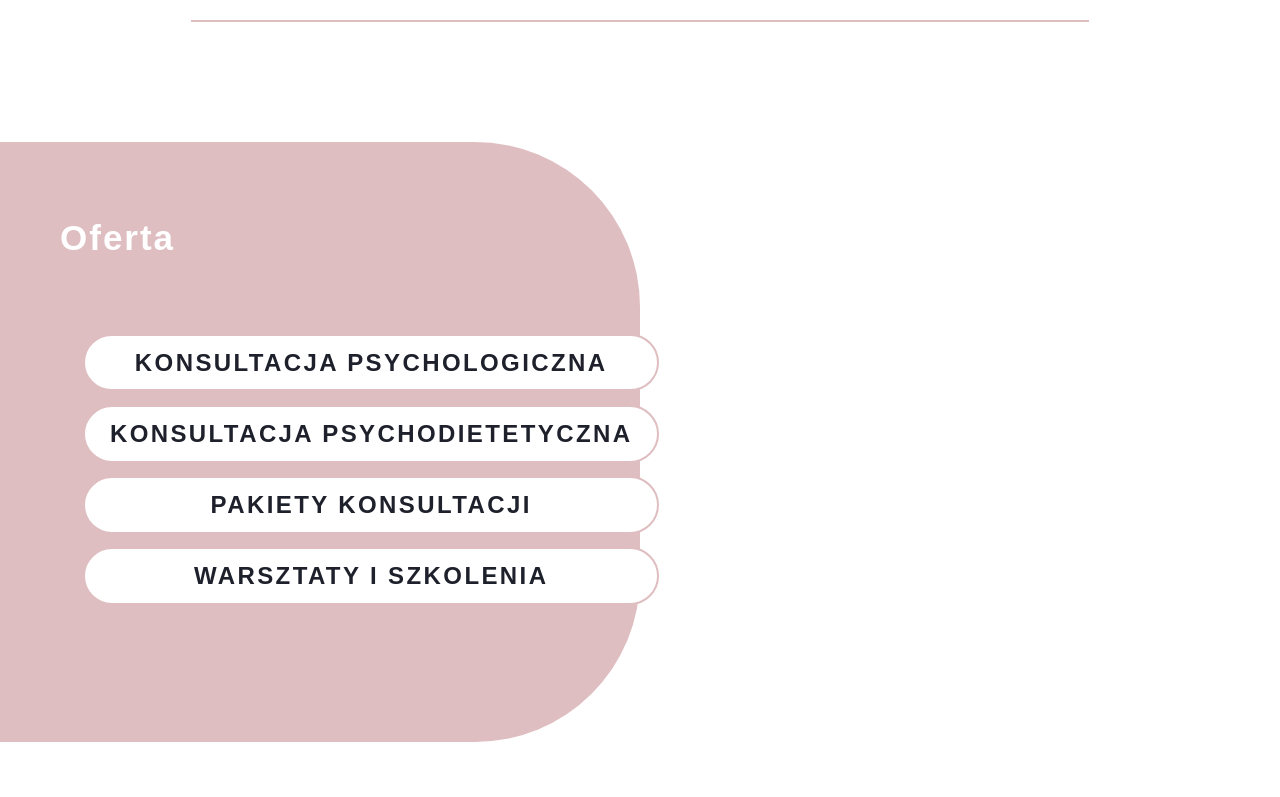
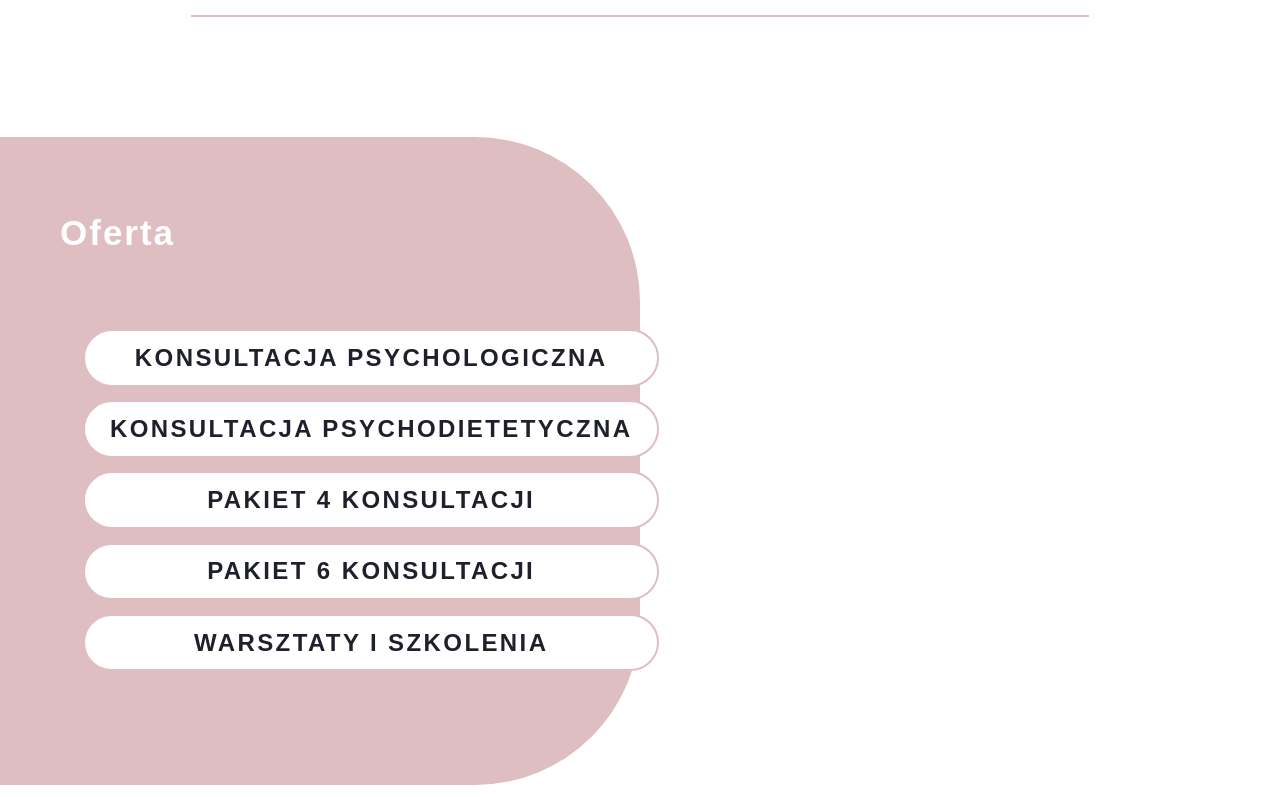
Before and after one commit to JakubPep/JakubPep.github.io, a React (Create React App) app: page / in a window 1280 px wide. Shown: the part 3560-4357 px from the top of the page. Built offline with nearby package versions, Linux system fonts and the light colour scheme.

Commit message:
few visual changes

```diff
--- a/src/components/PsychoSection.js
+++ b/src/components/PsychoSection.js
@@ -9,7 +9,6 @@ const PsychoSection = () => {
   return (
     <>
       <PsychoElement>
-        <h3 className="section-title">Konsultacje psychologiczne</h3>
         <DescriptionContainer className="reverse">
         <CirclePhoto
           className="photo-right"
@@ -20,6 +19,7 @@ const PsychoSection = () => {
           borderWidth="3px"
         />
         <div>
+        <h3 className="section-title">Konsultacje psychologiczne</h3>
           <p>
           Spotkania koncentrują się na pracy z przeżywanymi trudnościami i
           problemami.
@@ -45,7 +45,6 @@ const PsychoSection = () => {
       </PsychoElement>
 
       <PsychoElement>
-        <h3 className="section-title right">Konsultacje psychodietetyczne</h3>
         <DescriptionContainer >
         <CirclePhoto
           className="photo-right"
@@ -56,6 +55,7 @@ const PsychoSection = () => {
           borderWidth="3px"
         />
         <div>
+        <h3 className="section-title right">Konsultacje psychodietetyczne</h3>
         <p>
           Spotkania dotyczą Twoich doświadczeń związanych z odżywianiem się.
         </p>
--- a/src/components/menu/MenuMobile.js
+++ b/src/components/menu/MenuMobile.js
@@ -30,10 +30,10 @@ const MenuMobile = () => {
     <>
       <MenuBar>
         <MenuHidden>
-          <button onClick={toggleMenuActive}>
+          <button className="menu-toggler" onClick={toggleMenuActive}>
             <img src={faBars} alt="rozwiń menu"></img>
           </button>
-          <button onClick={ScrollToTop}>
+          <button className="menubar-logo" onClick={ScrollToTop}>
             <img
               className="menuLogoSmall"
               src={logoSmall}
--- a/src/components/offer/OfferSection.js
+++ b/src/components/offer/OfferSection.js
@@ -60,11 +60,9 @@ const OfferSection = () => {
         setDetails({
           title:
             "W przypadku dłuższej współpracy, masz możliwość wykupienia pakietu spotkań:",
-          firstP: "4 konsultacje // do wykorzystania w ciągu 60 dni //",
-          secondP: "Koszt: 500 zł",
-          thirdP: "     ",
-          fourthP: "6 konsultacji //do wykorzystania w ciągu 90 dni//",
-          fifthP: "Koszt: 700 zł",
+          firstP: "4 konsultacje",
+          secondP: "// do wykorzystania w ciągu 60 dni //",
+          price: "500 zł",
         });
         if (activeOffer === "3") {
           setShowDetails(false);
@@ -76,29 +74,27 @@ const OfferSection = () => {
         break;
       case "4":
         setDetails({
-          title: "Warsztaty i szkolenia",
-          firstP:
-            "Osoby/firmy zainteresowane ofertą warsztatów i szkoleń z zakresu psychologii zapraszam do kontaktu.",
-          price: "ustalany indywidualnie",
-          time: "ustalany indywidualnie",
+          title:
+            "W przypadku dłuższej współpracy, masz możliwość wykupienia pakietu spotkań:",
+          firstP: "6 konsultacji",
+          secondP: "//do wykorzystania w ciągu 90 dni//",
+          price: "700 zł",
         });
         if (activeOffer === "4") {
           setShowDetails(false);
           setActiveOffer("");
         } else {
           setShowDetails(true);
-          setActiveOffer("4");
+          setActiveOffer("54");
         }
         break;
       case "5":
         setDetails({
-          title: "Na tym spotkaniu:",
+          title: "Warsztaty i szkolenia",
           firstP:
-            "In velit culpa magna eiusmod laboris anim non esse ipsum exercitation. Minim consectetur deserunt dolore sunt mollit excepteur minim eu aute. Occaecat non ex anim excepteur dolor commodo.",
-          secondP: "I tak się to życie toczy. No.",
-          thirdP: "I tak się to życie toczy. No.",
-          fourthP: "I tak się to życie toczy. No.",
-          fifthP: "I tak się to życie toczy. No.",
+            "Osoby/firmy zainteresowane ofertą warsztatów i szkoleń z zakresu psychologii zapraszam do kontaktu.",
+          price: "ustalany indywidualnie",
+          time: "ustalany indywidualnie",
         });
         if (activeOffer === "5") {
           setShowDetails(false);
@@ -171,8 +167,9 @@ const OfferSection = () => {
           <h3 className="section-title">Oferta</h3>
           <Offer value={"1"} offerName="Konsultacja psychologiczna"></Offer>
           <Offer value={"2"} offerName="Konsultacja psychodietetyczna" />
-          <Offer value={"3"} offerName="Pakiety konsultacji" />
-          <Offer value={"4"} offerName="Warsztaty i szkolenia" />
+          <Offer value={"3"} offerName="Pakiet 4 konsultacji" />
+          <Offer value={"4"} offerName="Pakiet 6 konsultacji" />
+          <Offer value={"5"} offerName="Warsztaty i szkolenia" />
         </OfferListContainer>
         {showDetails && windowWidth > "650" && <OfferDetails />}
       </OfferDescrContainer>
--- a/src/styledComponents/footer.styled.js
+++ b/src/styledComponents/footer.styled.js
@@ -1,5 +1,5 @@
 import styled from "styled-components";
-import { COLORS } from "../Vars";
+import { COLORS, SIZES } from "../Vars";
 
 export const FooterBg = styled.div`
   justify-content: center;
@@ -9,7 +9,7 @@ export const FooterBg = styled.div`
   padding-top: 60px;
   .section-title {
     text-align: center;
-    @media (max-width: 450px) {
+    @media (max-width: ${SIZES.medium}) {
     margin-bottom: 30px;
   }
   }
@@ -31,7 +31,7 @@ export const FooterContainer = styled.div`
     min-height: 350px;
   }
 
-  @media (max-width: 450px) {
+  @media (max-width: ${SIZES.medium}) {
     flex-direction: column;
     margin: auto;
     width: 90%;
--- a/src/styledComponents/menuMobile.styled.js
+++ b/src/styledComponents/menuMobile.styled.js
@@ -9,21 +9,29 @@ export const MenuHidden = styled.div`
   justify-content: space-between;
 
   button {
-    height: 60px;
-    width: 60px;
     padding: 0;
     background-color: transparent;
     border: none;
+
     img {
       height: 80%;
       max-height: 400px;
       width: 80%;
       max-width: 400px;
+      vertical-align: middle;
     }
     .menuLogoSmall {
       height: 100%;
       width: 100%;
     }
+  }
+  .menu-toggler {
+    height: 40px;
+    width: 40px;
+    margin-left: 5px;
+  }
+  .menubar-logo {
+    height: 100%;
   }
 `;
 
@@ -58,8 +66,6 @@ export const MenuVisible = styled.div`
 
   animation-delay: 0.2s;
   animation: slipFromLeft 0.4s ease-in-out;
-
-
 
   img {
     box-shadow: none;
--- a/src/styledComponents/psycho.styled.js
+++ b/src/styledComponents/psycho.styled.js
@@ -83,7 +83,7 @@ export const PsychoElement = styled.div`
       font-size: 1.15rem;
     }
     li {
-      margin-left: 1rem;
+      margin-left: 2rem;
     }
     .reverse {
       flex-direction: column;
```
